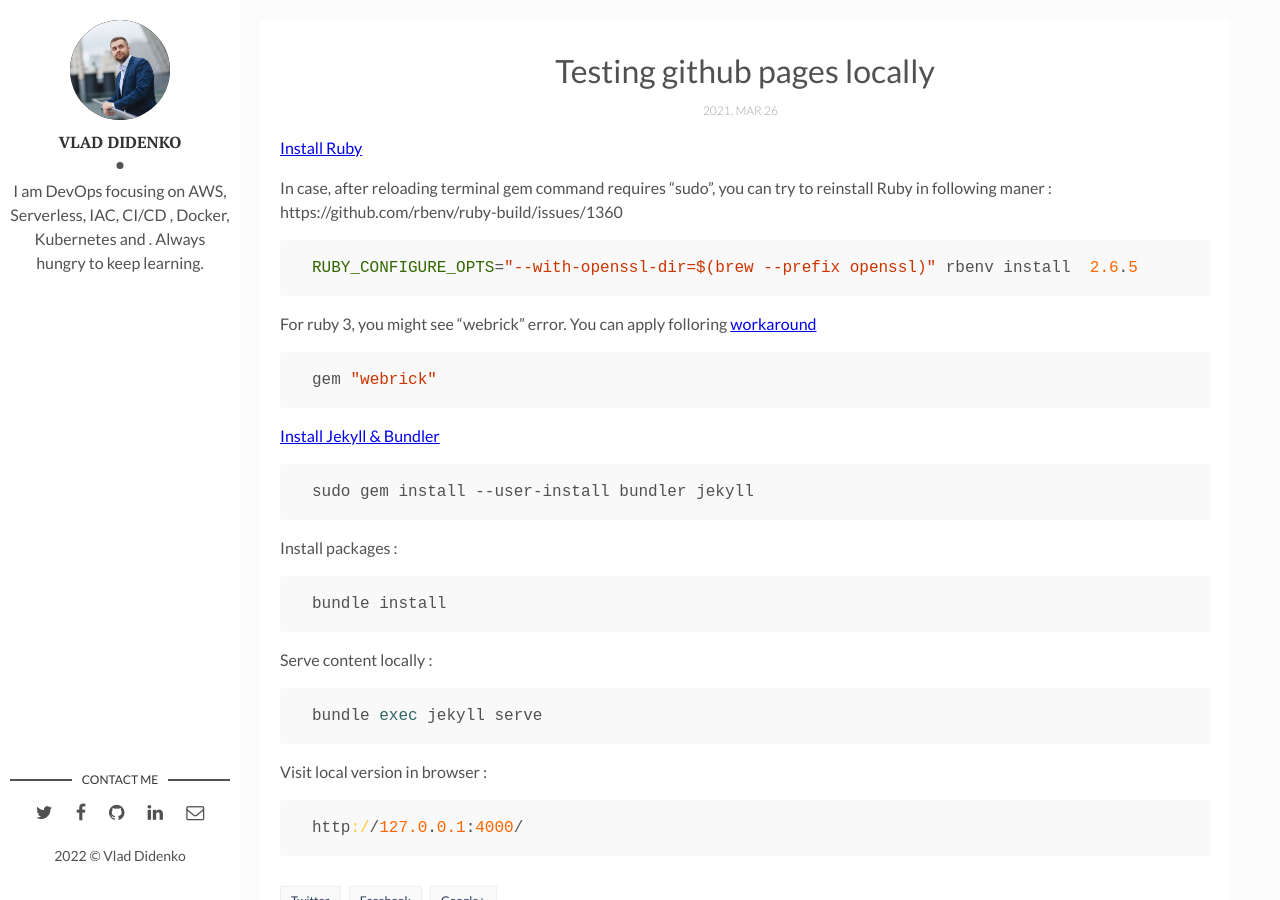
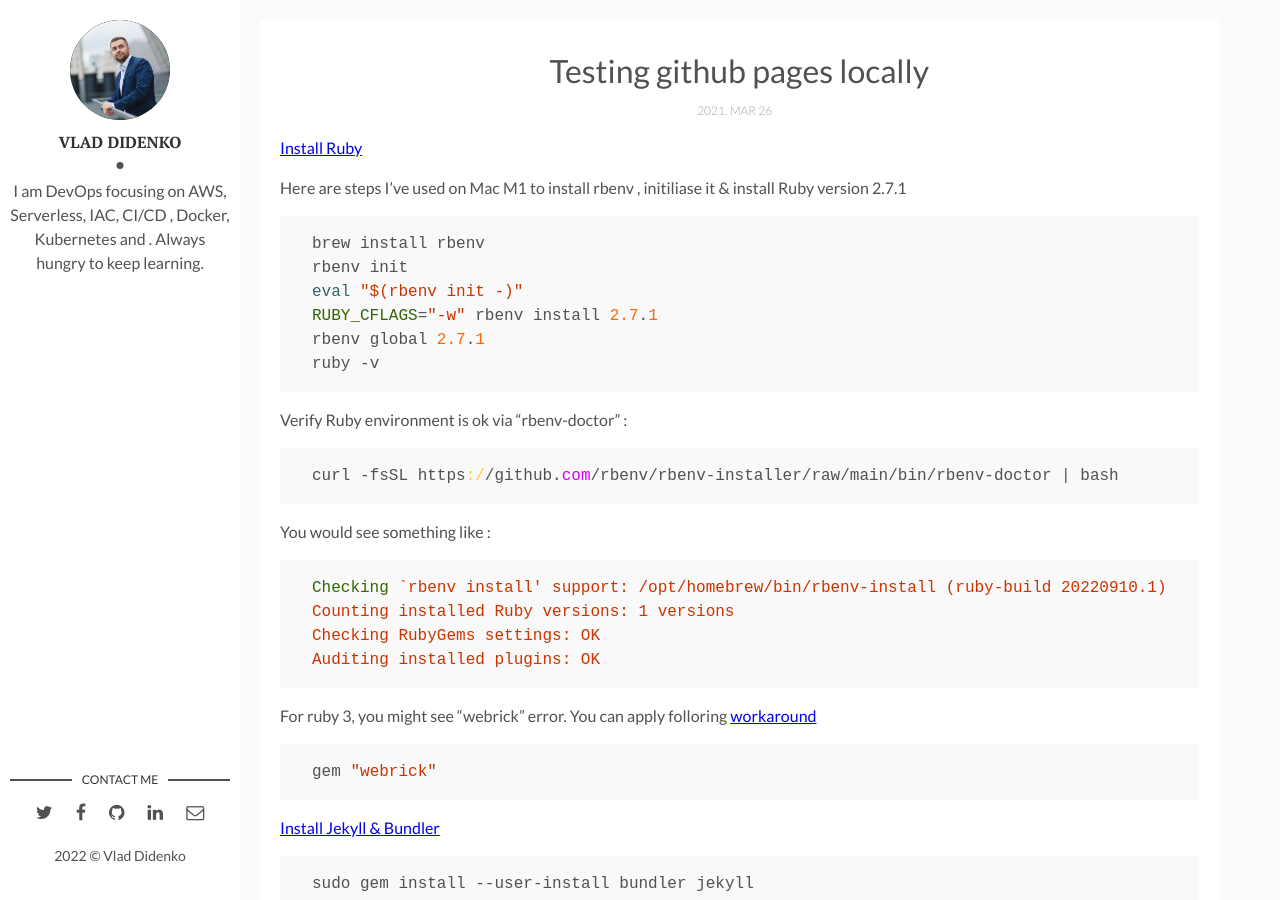
Before and after one commit to advissor/advissor.github.io, a Jekyll site: the page built from _posts/2021-03-26-testing-github-pages-locally.markdown, in a window 1280 px wide and 900 px high. Built offline with Jekyll 4.4.1, drawn with Linux system fonts in a browser that asks for light colours; comment, search, counter and statistics services are not loaded.

Commit message:
Updating the Ruby install instructions; Seems some changes in rubyenv or packages

```diff
--- a/_posts/2021-03-26-testing-github-pages-locally.markdown
+++ b/_posts/2021-03-26-testing-github-pages-locally.markdown
@@ -7,10 +7,27 @@ img:  # Add image post (optional)
 ---
 [Install Ruby](https://jekyllrb.com/docs/installation/macos/)
 
-In case, after reloading terminal gem command requires "sudo", you can try to reinstall Ruby in following maner :
-https://github.com/rbenv/ruby-build/issues/1360
+Here are steps I've used on Mac M1 to install rbenv , initiliase it & install Ruby version 2.7.1
 {% highlight ruby %}
-RUBY_CONFIGURE_OPTS="--with-openssl-dir=$(brew --prefix openssl)" rbenv install  2.6.5
+brew install rbenv
+rbenv init
+eval "$(rbenv init -)"
+RUBY_CFLAGS="-w" rbenv install 2.7.1
+rbenv global 2.7.1
+ruby -v
+{% endhighlight %}
+
+Verify Ruby environment is ok via "rbenv-doctor" :
+{% highlight ruby %}
+curl -fsSL https://github.com/rbenv/rbenv-installer/raw/main/bin/rbenv-doctor | bash
+{% endhighlight %}
+
+You would see something like :
+{% highlight ruby %}
+Checking `rbenv install' support: /opt/homebrew/bin/rbenv-install (ruby-build 20220910.1)
+Counting installed Ruby versions: 1 versions
+Checking RubyGems settings: OK
+Auditing installed plugins: OK
 {% endhighlight %}
 
 For ruby 3, you might see "webrick" error. You can apply folloring [workaround](https://github.com/jekyll/jekyll/issues/8523)
```
